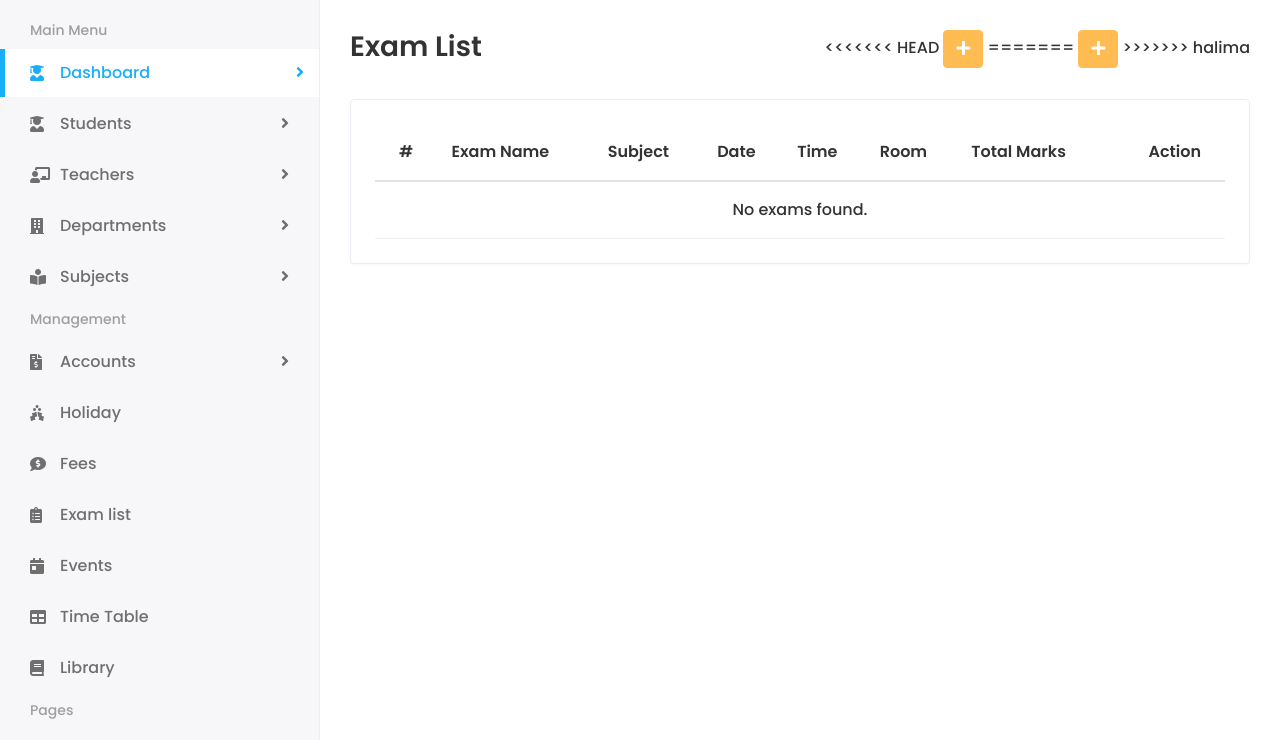
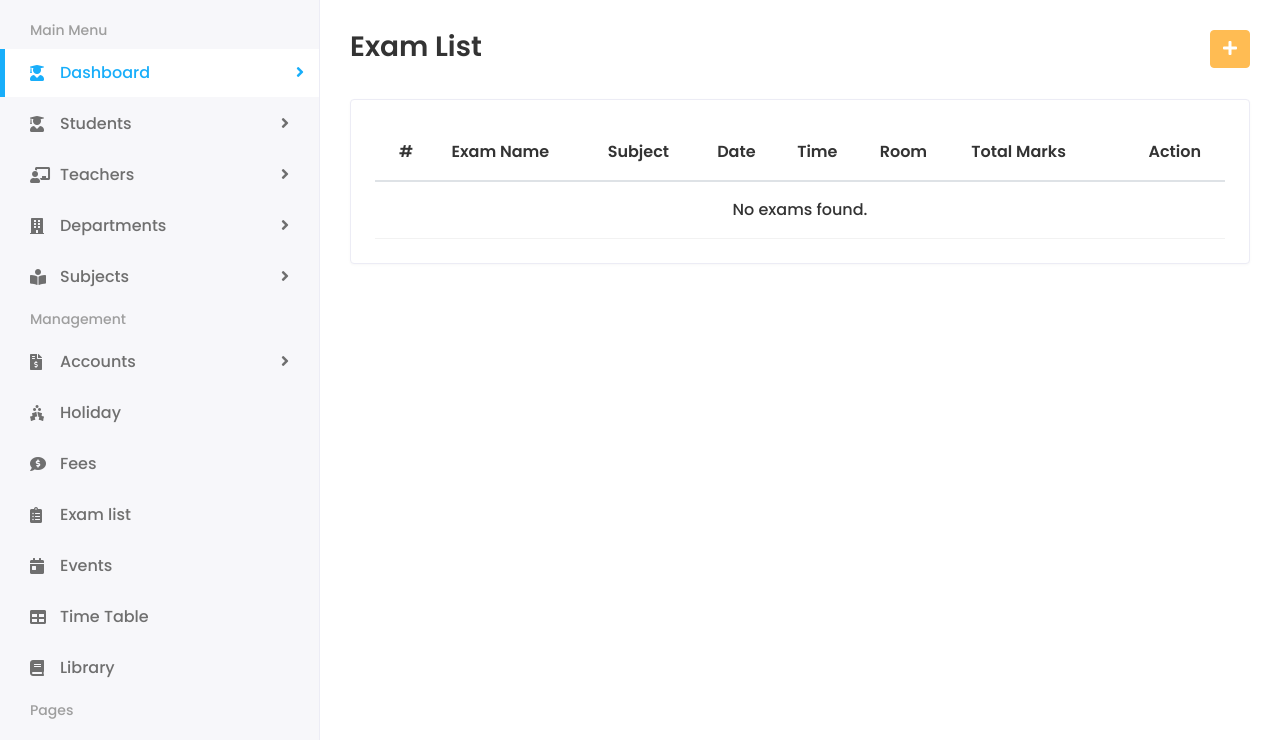
Before and after one commit to ouarda-aitelfakih/projet-python-Django, a Django app: page /exam/ in a window 1280 px wide. Shown: the part 60-800 px from the top of the page. Run offline with Django 5.2, Linux system fonts and the light colour scheme; the visitor is signed in with stand-in values (Sample User, id 1); data that the repository does not hold is empty; some libraries are stand-ins or nearby versions.

Commit message:
solve  conflits in exams.html

```diff
--- a/templates/exams/exams.html
+++ b/templates/exams/exams.html
@@ -4,15 +4,10 @@
         <div class='row align-items-center'>
             <div class='col'><h3 class='page-title'>Exam List</h3></div>
                 <div class='col-auto'>
-<<<<<<< HEAD
-                    <a href="{% url 'add_exam' %}" class='btn btn-primary'>
-                    <i class='fas fa-plus'></i></a>
-=======
                     {% if user.is_admin %}
                         <a href="{% url 'add_exam' %}" class='btn btn-primary'>
                         <i class='fas fa-plus'></i></a>
                     {% endif %}
->>>>>>> halima
                 </div>
             </div>
         </div>
```
Also changed, not shown: exam/migrations/0002_alter_examresult_unique_together.py (added).
